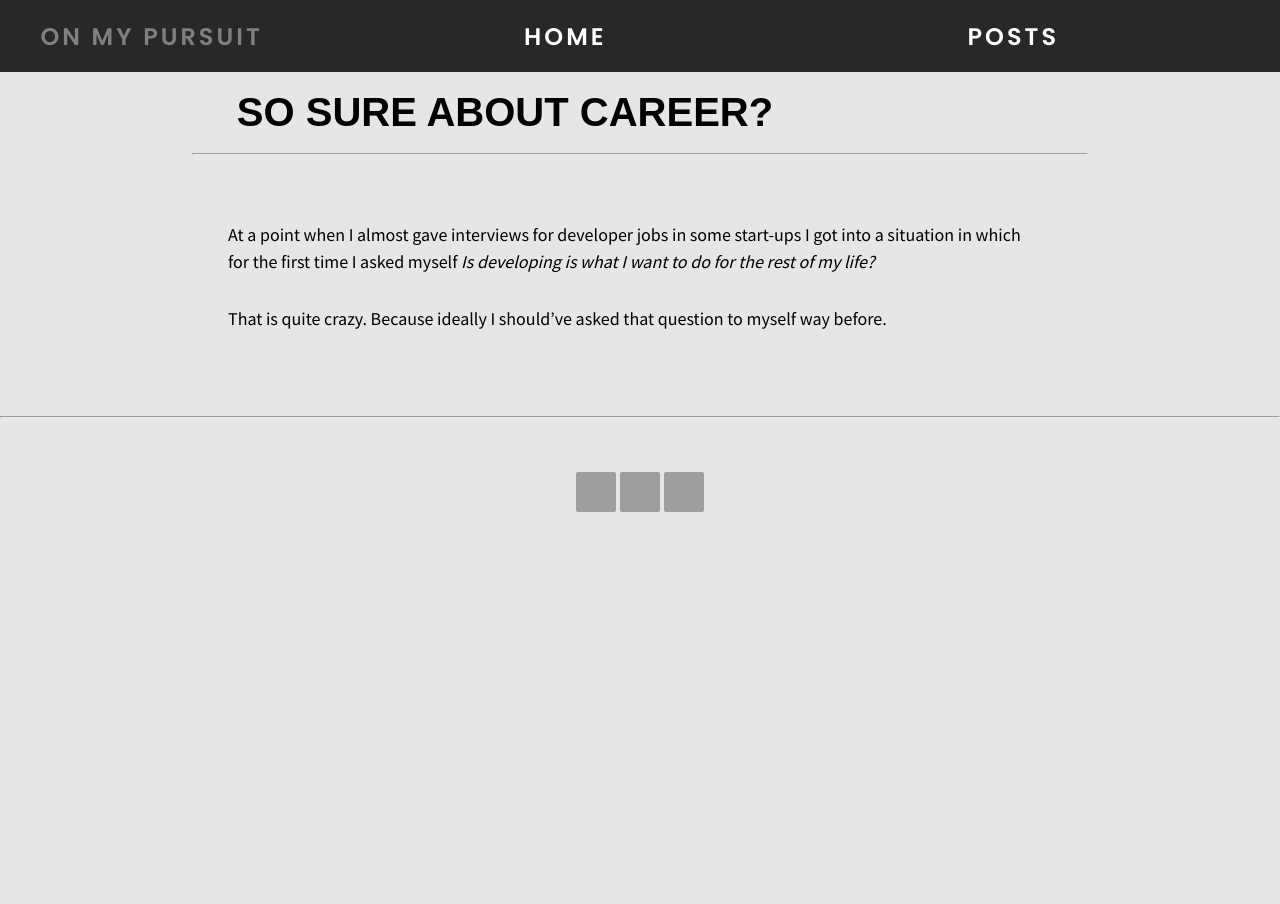
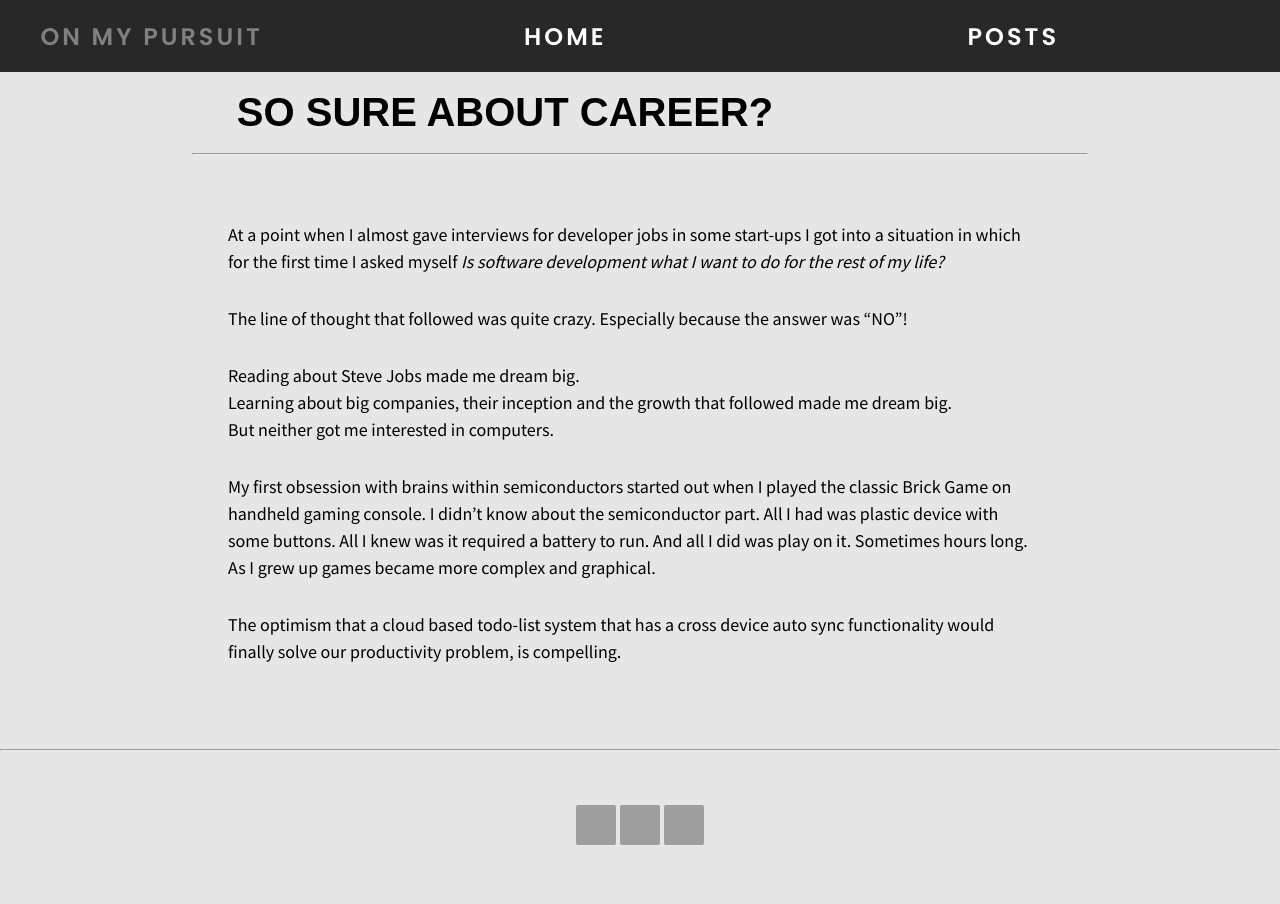
Before and after one commit to kaar07/kaar07.github.io, a Jekyll site: the page built from _posts/2021-06-10-career.md, in a window 1280 px wide. Built offline with Jekyll 4.4.1, drawn with Linux system fonts in a browser that asks for light colours; some web fonts are replaced; grey boxes are pictures that could not be loaded.

Commit message:
added drafts

```diff
--- a/_posts/2021-06-10-career.md
+++ b/_posts/2021-06-10-career.md
@@ -4,6 +4,15 @@ title: So sure about Career?
 categories: [Opinion, Flow]
 ---
 
-At a point when I almost gave interviews for developer jobs in some start-ups I got into a situation in which for the first time I asked myself *Is developing is what I want to do for the rest of my life?*
+At a point when I almost gave interviews for developer jobs in some start-ups I got into a situation in which for the first time I asked myself *Is software development what I want to do for the rest of my life?*
 
-That is quite crazy. Because ideally I should've asked that question to myself way before.
+The line of thought that followed was quite crazy.
+Especially because the answer was "NO"!
+
+Reading about Steve Jobs made me dream big.
+Learning about big companies, their inception and the growth that followed made me dream big.
+But neither got me interested in computers.
+
+My first obsession with brains within semiconductors started out when I played the classic Brick Game on handheld gaming console. I didn't know about the semiconductor part. All I had was plastic device with some buttons. All I knew was it required a battery to run. And all I did was play on it. Sometimes hours long. As I grew up games became more complex and graphical.
+
+The optimism that a cloud based todo-list system that has a cross device auto sync functionality would finally solve our productivity problem, is compelling.
```
